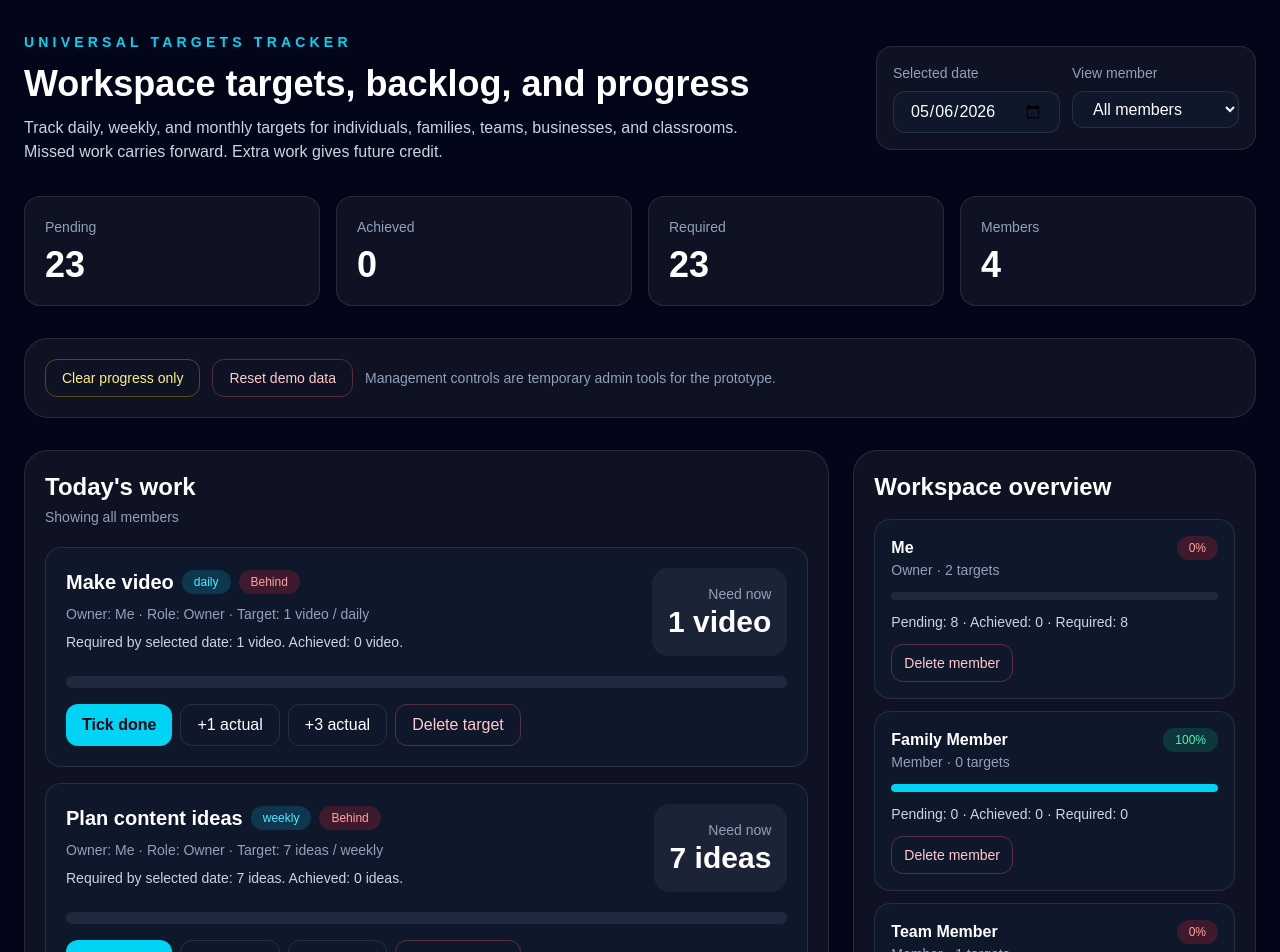
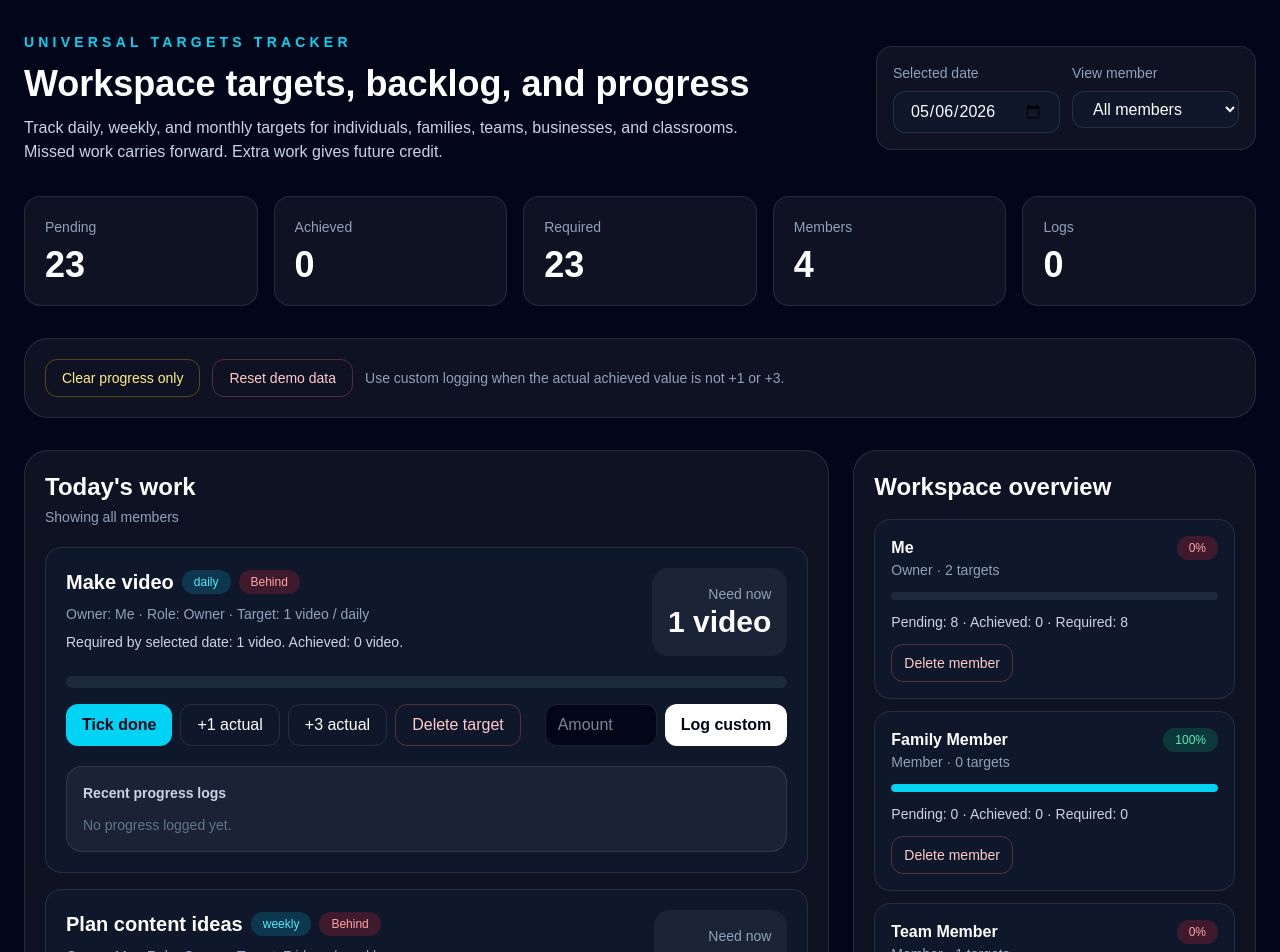
Before and after one commit to hamzajnj1997/universal-targets-tracker, a Next.js app: page / in a window 1280 px wide. Shown: the top 952 px of the page. Built offline with nearby package versions, Linux system fonts and the light colour scheme.

Commit message:
Add manual progress logging

```diff
--- a/app/page.tsx
+++ b/app/page.tsx
@@ -25,6 +25,7 @@ type ProgressLog = {
   targetId: string;
   date: string;
   achievedAmount: number;
+  createdAt: string;
 };
 
 type SavedAppState = {
@@ -33,13 +34,52 @@ type SavedAppState = {
   logs: ProgressLog[];
 };
 
-const STORAGE_KEY = "universal-targets-tracker-demo-v3";
+const STORAGE_KEY = "universal-targets-tracker-demo-v4";
 
 const initialMembers: Member[] = [
   { id: "me", name: "Me", role: "Owner" },
   { id: "family", name: "Family Member", role: "Member" },
   { id: "team", name: "Team Member", role: "Member" },
   { id: "student", name: "Student", role: "Student" },
+];
+
+const initialTargets: Target[] = [
+  {
+    id: "video",
+    title: "Make video",
+    ownerId: "me",
+    frequency: "daily",
+    targetAmount: 1,
+    unit: "video",
+    startDate: todayISO(),
+  },
+  {
+    id: "ideas",
+    title: "Plan content ideas",
+    ownerId: "me",
+    frequency: "weekly",
+    targetAmount: 7,
+    unit: "ideas",
+    startDate: todayISO(),
+  },
+  {
+    id: "calls",
+    title: "Sales calls",
+    ownerId: "team",
+    frequency: "daily",
+    targetAmount: 10,
+    unit: "calls",
+    startDate: todayISO(),
+  },
+  {
+    id: "reading",
+    title: "Read pages",
+    ownerId: "student",
+    frequency: "daily",
+    targetAmount: 5,
+    unit: "pages",
+    startDate: todayISO(),
+  },
 ];
 
 function formatDateISO(date: Date) {
@@ -108,45 +148,6 @@ function getStatus(pending: number, progress: number) {
   return "Behind";
 }
 
-const initialTargets: Target[] = [
-  {
-    id: "video",
-    title: "Make video",
-    ownerId: "me",
-    frequency: "daily",
-    targetAmount: 1,
-    unit: "video",
-    startDate: todayISO(),
-  },
-  {
-    id: "ideas",
-    title: "Plan content ideas",
-    ownerId: "me",
-    frequency: "weekly",
-    targetAmount: 7,
-    unit: "ideas",
-    startDate: todayISO(),
-  },
-  {
-    id: "calls",
-    title: "Sales calls",
-    ownerId: "team",
-    frequency: "daily",
-    targetAmount: 10,
-    unit: "calls",
-    startDate: todayISO(),
-  },
-  {
-    id: "reading",
-    title: "Read pages",
-    ownerId: "student",
-    frequency: "daily",
-    targetAmount: 5,
-    unit: "pages",
-    startDate: todayISO(),
-  },
-];
-
 export default function Home() {
   const [selectedDate, setSelectedDate] = useState(todayISO());
   const [selectedMemberId, setSelectedMemberId] = useState("all");
@@ -164,6 +165,10 @@ export default function Home() {
   const [newUnit, setNewUnit] = useState("tasks");
   const [newFrequency, setNewFrequency] = useState<Frequency>("daily");
   const [newOwnerId, setNewOwnerId] = useState("me");
+
+  const [manualAmounts, setManualAmounts] = useState<Record<string, string>>(
+    {}
+  );
 
   useEffect(() => {
     const savedData = window.localStorage.getItem(STORAGE_KEY);
@@ -221,6 +226,17 @@ export default function Home() {
           ? 100
           : Math.min(100, Math.round((achieved / required) * 100));
 
+      const recentLogs = logs
+        .filter((log) => log.targetId === target.id)
+        .slice()
+        .sort((a, b) => {
+          const aTime = a.createdAt || a.date;
+          const bTime = b.createdAt || b.date;
+
+          return bTime.localeCompare(aTime);
+        })
+        .slice(0, 4);
+
       return {
         target,
         owner,
@@ -229,6 +245,7 @@ export default function Home() {
         pending,
         surplus,
         progress,
+        recentLogs,
         status: getStatus(pending, progress),
       };
     });
@@ -277,8 +294,26 @@ export default function Home() {
         targetId,
         date: selectedDate,
         achievedAmount: amount,
+        createdAt: new Date().toISOString(),
       },
     ]);
+  }
+
+  function logManualProgress(targetId: string) {
+    const rawAmount = manualAmounts[targetId];
+    const amount = Number(rawAmount);
+
+    if (!rawAmount || Number.isNaN(amount) || amount <= 0) {
+      window.alert("Enter a valid achieved amount greater than 0.");
+      return;
+    }
+
+    logProgress(targetId, amount);
+
+    setManualAmounts((currentAmounts) => ({
+      ...currentAmounts,
+      [targetId]: "",
+    }));
   }
 
   function addTarget() {
@@ -409,6 +444,7 @@ export default function Home() {
     setLogs([]);
     setSelectedMemberId("all");
     setNewOwnerId("me");
+    setManualAmounts({});
   }
 
   const totalPending = visibleDashboard.reduce(
@@ -429,6 +465,8 @@ export default function Home() {
   const nextSevenDays = Array.from({ length: 7 }, (_, index) =>
     addDays(selectedDate, index)
   );
+
+  const totalLogs = logs.length;
 
   return (
     <main className="min-h-screen bg-slate-950 px-6 py-8 text-white">
@@ -481,7 +519,7 @@ export default function Home() {
           </div>
         </header>
 
-        <section className="mb-8 grid gap-4 md:grid-cols-4">
+        <section className="mb-8 grid gap-4 md:grid-cols-5">
           <div className="rounded-2xl border border-white/10 bg-white/5 p-5">
             <p className="text-sm text-slate-400">Pending</p>
             <p className="mt-2 text-4xl font-bold">{totalPending}</p>
@@ -501,6 +539,11 @@ export default function Home() {
             <p className="text-sm text-slate-400">Members</p>
             <p className="mt-2 text-4xl font-bold">{members.length}</p>
           </div>
+
+          <div className="rounded-2xl border border-white/10 bg-white/5 p-5">
+            <p className="text-sm text-slate-400">Logs</p>
+            <p className="mt-2 text-4xl font-bold">{totalLogs}</p>
+          </div>
         </section>
 
         <section className="mb-8 flex flex-wrap gap-3 rounded-3xl border border-white/10 bg-white/5 p-5">
@@ -519,7 +562,7 @@ export default function Home() {
           </button>
 
           <p className="flex items-center text-sm text-slate-400">
-            Management controls are temporary admin tools for the prototype.
+            Use custom logging when the actual achieved value is not +1 or +3.
           </p>
         </section>
 
@@ -601,7 +644,8 @@ export default function Home() {
                     />
                   </div>
 
-                  <div className="mt-4 flex flex-wrap gap-2">
+                  <div className="mt-4 grid gap-3 lg:grid-cols-[1fr_auto]">
+                    <div className="flex flex-wrap gap-2">
                       <button
                         onClick={() =>
                           logProgress(
@@ -634,6 +678,56 @@ export default function Home() {
                       >
                         Delete target
                       </button>
+                    </div>
+
+                    <div className="flex gap-2">
+                      <input
+                        type="number"
+                        min="0"
+                        value={manualAmounts[row.target.id] ?? ""}
+                        onChange={(event) =>
+                          setManualAmounts((currentAmounts) => ({
+                            ...currentAmounts,
+                            [row.target.id]: event.target.value,
+                          }))
+                        }
+                        placeholder={`Amount`}
+                        className="w-28 rounded-xl border border-white/10 bg-slate-950 px-3 py-2 text-white"
+                      />
+
+                      <button
+                        onClick={() => logManualProgress(row.target.id)}
+                        className="rounded-xl bg-white px-4 py-2 font-semibold text-slate-950 hover:bg-slate-200"
+                      >
+                        Log custom
+                      </button>
+                    </div>
+                  </div>
+
+                  <div className="mt-5 rounded-2xl border border-white/10 bg-white/5 p-4">
+                    <p className="mb-3 text-sm font-semibold text-slate-300">
+                      Recent progress logs
+                    </p>
+
+                    {row.recentLogs.length > 0 ? (
+                      <div className="space-y-2">
+                        {row.recentLogs.map((log) => (
+                          <div
+                            key={log.id}
+                            className="flex items-center justify-between rounded-xl bg-slate-950 px-3 py-2 text-sm"
+                          >
+                            <span className="text-slate-300">{log.date}</span>
+                            <span className="font-semibold text-cyan-300">
+                              +{log.achievedAmount} {row.target.unit}
+                            </span>
+                          </div>
+                        ))}
+                      </div>
+                    ) : (
+                      <p className="text-sm text-slate-500">
+                        No progress logged yet.
+                      </p>
+                    )}
                   </div>
                 </div>
               ))}
```
Lines whose indentation alone changed are shown as unchanged.
